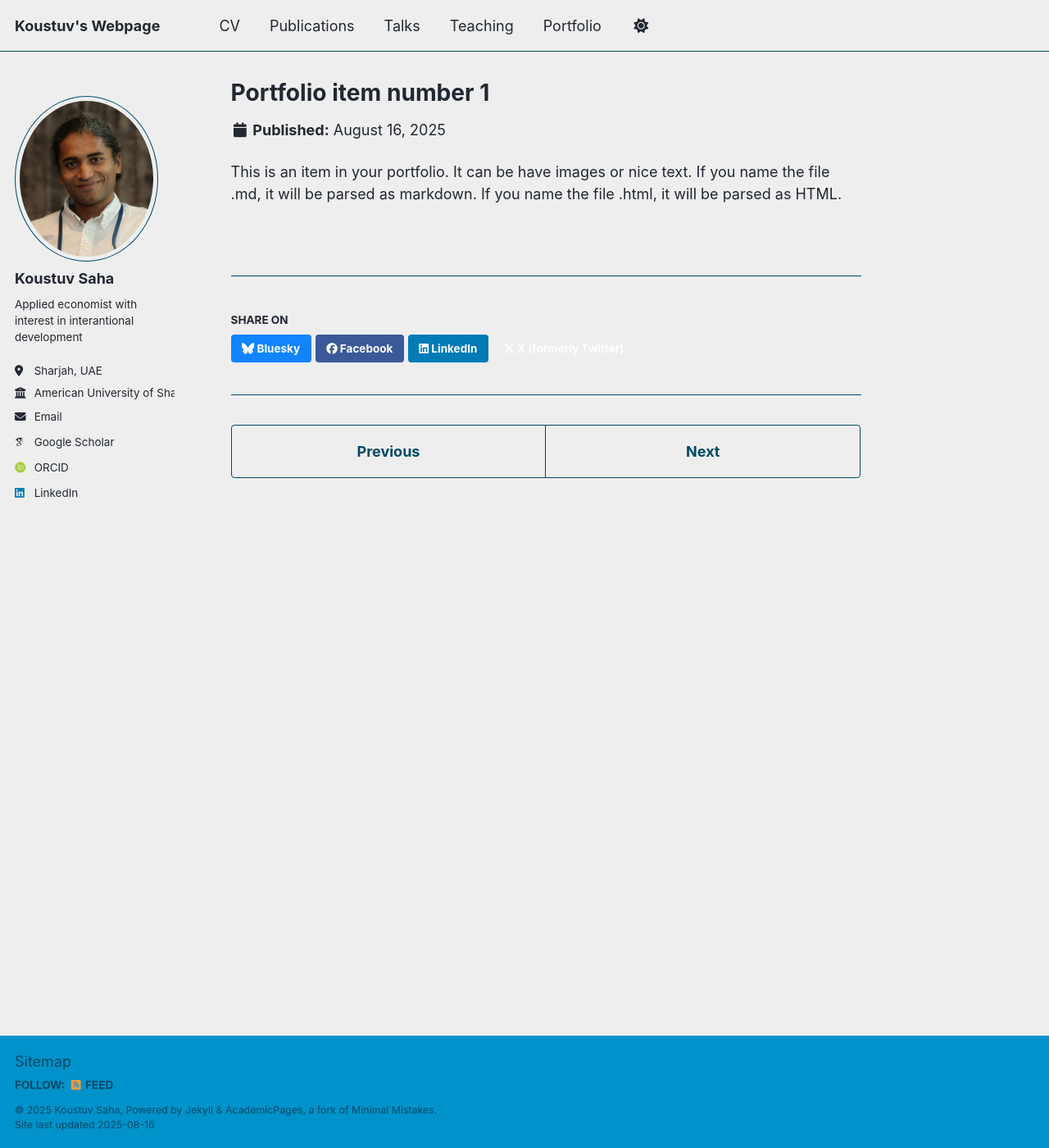
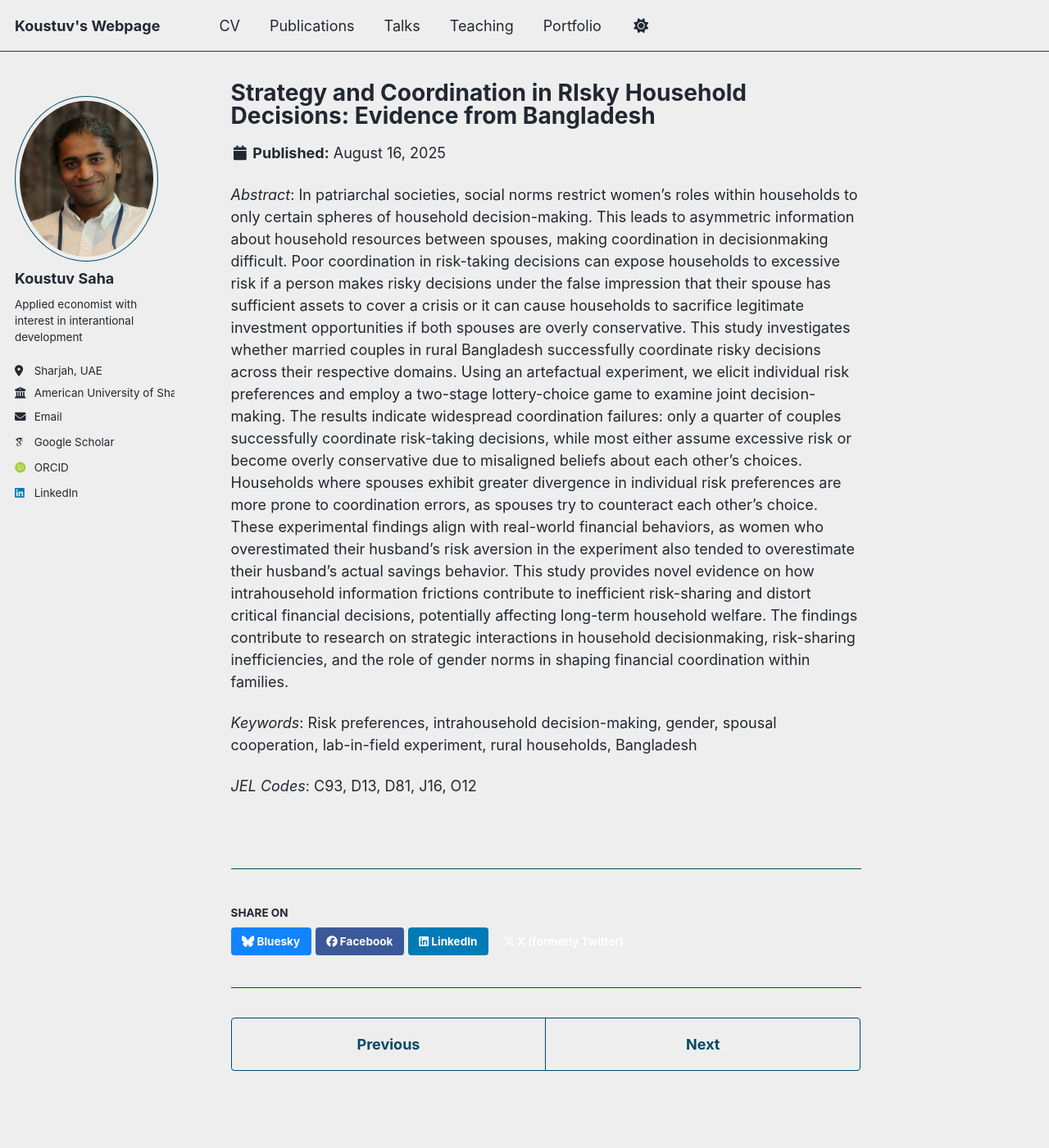
Before and after one commit to sahakoustuv/koustuvsaha.github.io, a Jekyll site: the page built from _portfolio/portfolio-1.md, in a window 1280 px wide and 1400 px high. Shown: the whole window at 82% size. Built offline with Jekyll 4.4.1, drawn with Linux system fonts in a browser that asks for light colours; some web fonts are replaced; a script that is not in the unit is left out.

Commit message:
Update portfolio-1.md

```diff
--- a/_portfolio/portfolio-1.md
+++ b/_portfolio/portfolio-1.md
@@ -1,7 +1,34 @@
 ---
-title: "Portfolio item number 1"
-excerpt: "Short description of portfolio item number 1<br/><img src='/images/500x300.png'>"
+title: "Strategy and Coordination in RIsky Household Decisions: Evidence from Bangladesh"
+excerpt: "Job Market Paper"
 collection: portfolio
 ---
 
-This is an item in your portfolio. It can be have images or nice text. If you name the file .md, it will be parsed as markdown. If you name the file .html, it will be parsed as HTML.
+*Abstract*: In patriarchal societies, social norms restrict women’s roles within households to
+only certain spheres of household decision-making. This leads to asymmetric information
+about household resources between spouses, making coordination in decisionmaking
+difficult. Poor coordination in risk-taking decisions can expose households to
+excessive risk if a person makes risky decisions under the false impression that their
+spouse has sufficient assets to cover a crisis or it can cause households to sacrifice legitimate
+investment opportunities if both spouses are overly conservative. This study
+investigates whether married couples in rural Bangladesh successfully coordinate risky
+decisions across their respective domains. Using an artefactual experiment, we elicit
+individual risk preferences and employ a two-stage lottery-choice game to examine joint
+decision-making. The results indicate widespread coordination failures: only a quarter
+of couples successfully coordinate risk-taking decisions, while most either assume excessive
+risk or become overly conservative due to misaligned beliefs about each other’s
+choices. Households where spouses exhibit greater divergence in individual risk preferences
+are more prone to coordination errors, as spouses try to counteract each other’s
+choice. These experimental findings align with real-world financial behaviors, as women
+who overestimated their husband’s risk aversion in the experiment also tended to overestimate
+their husband’s actual savings behavior. This study provides novel evidence
+on how intrahousehold information frictions contribute to inefficient risk-sharing and
+distort critical financial decisions, potentially affecting long-term household welfare.
+The findings contribute to research on strategic interactions in household decisionmaking,
+risk-sharing inefficiencies, and the role of gender norms in shaping financial
+coordination within families.
+
+*Keywords*: Risk preferences, intrahousehold decision-making, gender, spousal cooperation,
+lab-in-field experiment, rural households, Bangladesh
+
+*JEL Codes*: C93, D13, D81, J16, O12
```
